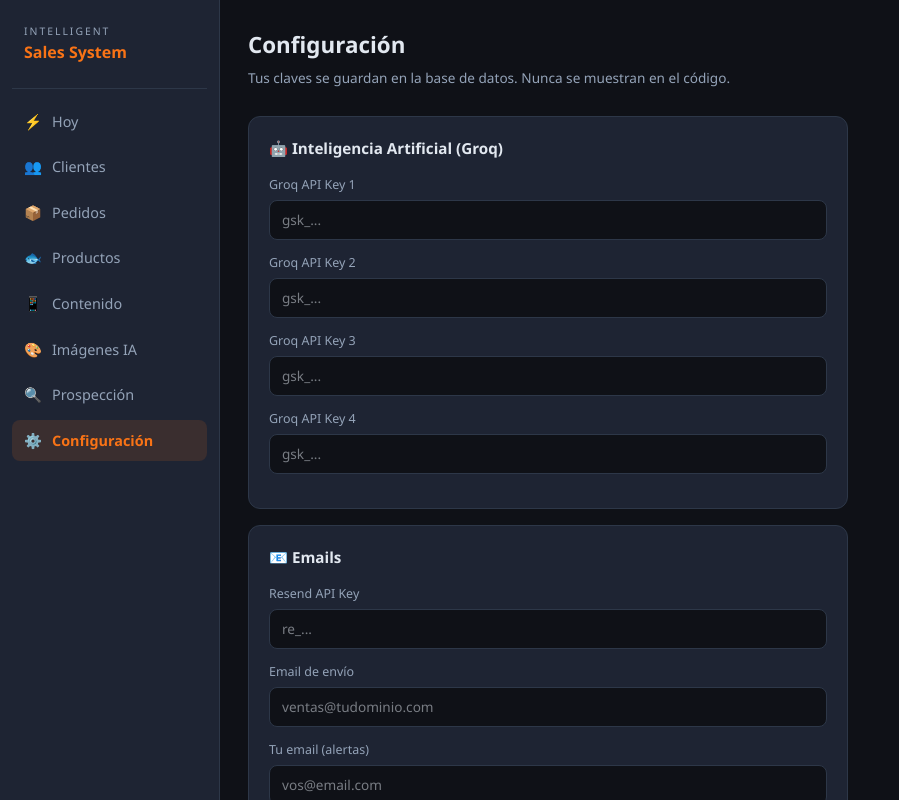
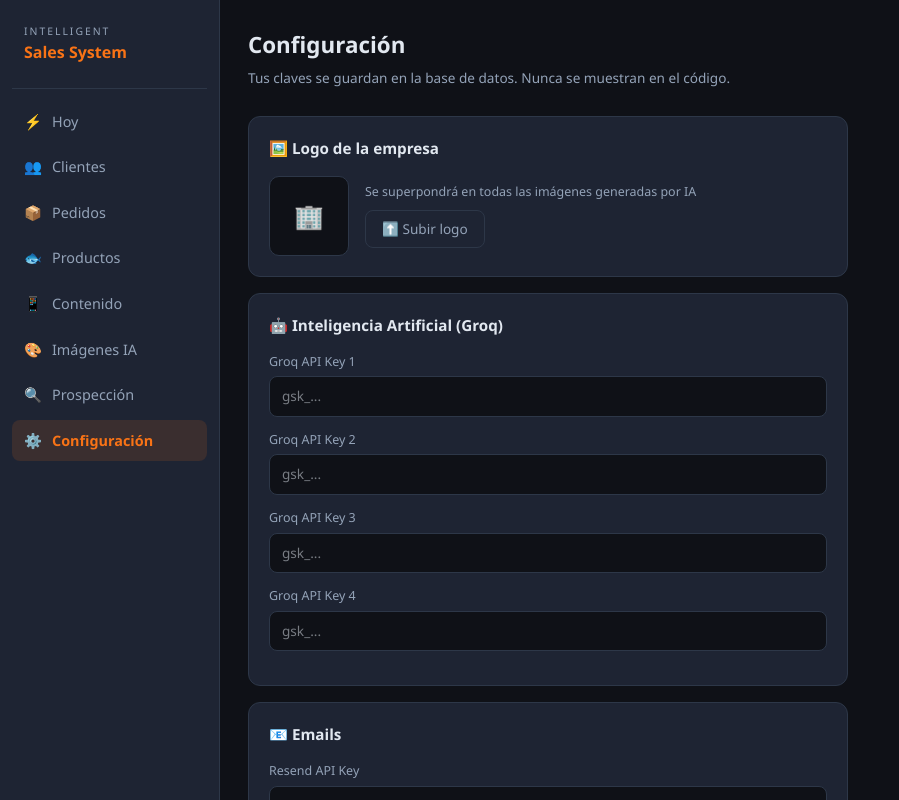
Before and after one commit to smaqueira/ISS, a Next.js app: page /admin/settings in a window 1280 px wide. Shown: the top 800 px of the page, without its empty margins (0-899 px from the left). Built offline with nearby package versions, Linux system fonts and the light colour scheme; no server answers; the database is empty.

Commit message:
Logo en settings y superposicion en imagenes generadas

```diff
--- a/src/app/admin/images/page.tsx
+++ b/src/app/admin/images/page.tsx
@@ -42,6 +42,17 @@ export default function ImagesPage() {
   const [selectedTipo, setSelectedTipo] = useState(TIPOS[0])
   const [loading, setLoading] = useState(false)
   const [imageUrl, setImageUrl] = useState<string | null>(null)
+
+  const [logoUrl, setLogoUrl] = useState<string | null>(null)
+
+  useState(() => {
+    fetch('/api/settings').then(r => r.json()).then(data => {
+      if (Array.isArray(data)) {
+        const map = Object.fromEntries(data.map((r: { key: string; value: string }) => [r.key, r.value]))
+        if (map.COMPANY_LOGO_URL) setLogoUrl(map.COMPANY_LOGO_URL)
+      }
+    })
+  })
 
   async function generate() {
     if (!products) return
@@ -107,18 +118,23 @@ export default function ImagesPage() {
       {imageUrl && !loading && (
         <div className="card">
           <div style={{ fontSize: '0.75rem', color: 'var(--muted)', marginBottom: 10 }}>{selectedTipo.label} — {selectedTipo.size}px</div>
-          <img
-            src={imageUrl}
-            alt="Imagen generada"
-            style={{ width: '100%', borderRadius: 10, display: 'block', marginBottom: 12 }}
-            onLoad={() => setLoading(false)}
-          />
-          <div style={{ display: 'flex', gap: 8 }}>
+          <div style={{ position: 'relative', display: 'inline-block', width: '100%' }}>
+            <img src={imageUrl} alt="Imagen generada" style={{ width: '100%', borderRadius: 10, display: 'block' }} />
+            {logoUrl && (
+              <img src={logoUrl} alt="Logo" style={{
+                position: 'absolute', bottom: 16, right: 16,
+                width: '18%', objectFit: 'contain',
+                filter: 'drop-shadow(0 2px 6px rgba(0,0,0,0.5))',
+              }} />
+            )}
+          </div>
+          <div style={{ display: 'flex', gap: 8, marginTop: 12 }}>
             <a href={imageUrl} download="imagen.jpg" target="_blank" rel="noreferrer" style={{ flex: 1 }}>
               <button className="btn btn-primary" style={{ width: '100%', justifyContent: 'center' }}>⬇️ Descargar</button>
             </a>
             <button onClick={generate} className="btn btn-ghost" style={{ flex: 1, justifyContent: 'center' }}>🔄 Regenerar</button>
           </div>
+          {!logoUrl && <p style={{ fontSize: '0.75rem', color: 'var(--muted)', marginTop: 8 }}>Subí tu logo en Configuración para que aparezca en las imágenes.</p>}
         </div>
       )}
     </div>
--- a/src/app/admin/settings/page.tsx
+++ b/src/app/admin/settings/page.tsx
@@ -1,5 +1,6 @@
 'use client'
 import { useEffect, useState } from 'react'
+import { createClient } from '@/lib/supabase/client'
 
 const GROUPS = [
   {
@@ -30,6 +31,7 @@ const GROUPS = [
     title: '🎨 Imágenes IA',
     keys: [
       { key: 'IDEOGRAM_API_KEY', label: 'Ideogram API Key', placeholder: 'wR59...' },
+      { key: 'IDEOGRAM_API_KEY_2', label: 'Ideogram API Key 2', placeholder: 'wR59...' },
     ],
   },
   {
@@ -53,13 +55,17 @@ export default function SettingsPage() {
   const [values, setValues] = useState<Record<string, string>>({})
   const [saving, setSaving] = useState(false)
   const [saved, setSaved] = useState(false)
+  const [logoUrl, setLogoUrl] = useState<string | null>(null)
+  const [uploadingLogo, setUploadingLogo] = useState(false)
 
   useEffect(() => {
     fetch('/api/settings')
       .then(r => r.json())
       .then(data => {
         if (Array.isArray(data)) {
-          setValues(Object.fromEntries(data.map((r: { key: string; value: string }) => [r.key, r.value])))
+          const map = Object.fromEntries(data.map((r: { key: string; value: string }) => [r.key, r.value]))
+          setValues(map)
+          if (map.COMPANY_LOGO_URL) setLogoUrl(map.COMPANY_LOGO_URL)
         }
       })
   }, [])
@@ -73,12 +79,49 @@ export default function SettingsPage() {
     setTimeout(() => setSaved(false), 2500)
   }
 
+  async function uploadLogo(e: React.ChangeEvent<HTMLInputElement>) {
+    const file = e.target.files?.[0]
+    if (!file) return
+    setUploadingLogo(true)
+    const db = createClient()
+    const ext = file.name.split('.').pop()
+    const { data, error } = await db.storage.from('assets').upload(`logo.${ext}`, file, { upsert: true })
+    if (error) { setUploadingLogo(false); return }
+    const { data: { publicUrl } } = db.storage.from('assets').getPublicUrl(data.path)
+    setLogoUrl(publicUrl)
+    setValues(prev => ({ ...prev, COMPANY_LOGO_URL: publicUrl }))
+    await fetch('/api/settings', { method: 'POST', headers: { 'Content-Type': 'application/json' }, body: JSON.stringify([{ key: 'COMPANY_LOGO_URL', value: publicUrl }]) })
+    setUploadingLogo(false)
+  }
+
   return (
     <div style={{ maxWidth: 600 }}>
       <h1 style={{ fontSize: '1.4rem', fontWeight: 700, marginBottom: 6 }}>Configuración</h1>
       <p style={{ color: 'var(--muted)', fontSize: '0.85rem', marginBottom: 28 }}>
         Tus claves se guardan en la base de datos. Nunca se muestran en el código.
       </p>
+
+      {/* Logo */}
+      <div className="card" style={{ marginBottom: 16 }}>
+        <div style={{ fontWeight: 700, marginBottom: 16, fontSize: '0.95rem' }}>🖼️ Logo de la empresa</div>
+        <div style={{ display: 'flex', alignItems: 'center', gap: 16 }}>
+          {logoUrl
+            ? <img src={logoUrl} alt="Logo" style={{ width: 80, height: 80, objectFit: 'contain', borderRadius: 10, background: 'var(--bg)', border: '1px solid var(--border)', padding: 8 }} />
+            : <div style={{ width: 80, height: 80, borderRadius: 10, background: 'var(--bg)', border: '1px solid var(--border)', display: 'flex', alignItems: 'center', justifyContent: 'center', color: 'var(--muted)', fontSize: '1.5rem' }}>🏢</div>
+          }
+          <div>
+            <label style={{ display: 'block', fontSize: '0.78rem', color: 'var(--muted)', marginBottom: 8 }}>
+              Se superpondrá en todas las imágenes generadas por IA
+            </label>
+            <label style={{ cursor: 'pointer' }}>
+              <input type="file" accept="image/*" onChange={uploadLogo} style={{ display: 'none' }} />
+              <span className="btn btn-ghost" style={{ fontSize: '0.85rem' }}>
+                {uploadingLogo ? '⏳ Subiendo...' : logoUrl ? '🔄 Cambiar logo' : '⬆️ Subir logo'}
+              </span>
+            </label>
+          </div>
+        </div>
+      </div>
 
       {GROUPS.map(group => (
         <div key={group.title} className="card" style={{ marginBottom: 16 }}>
```
